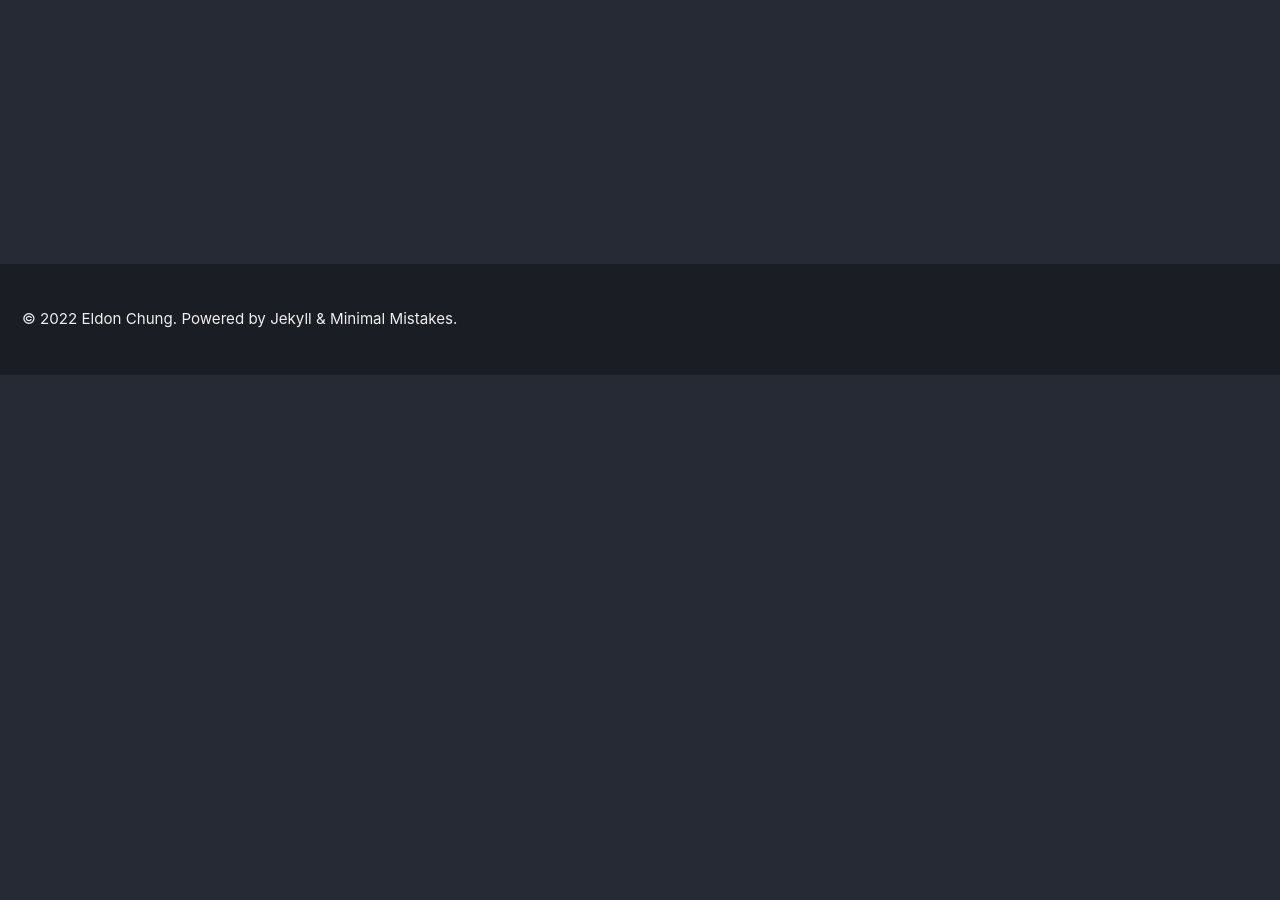
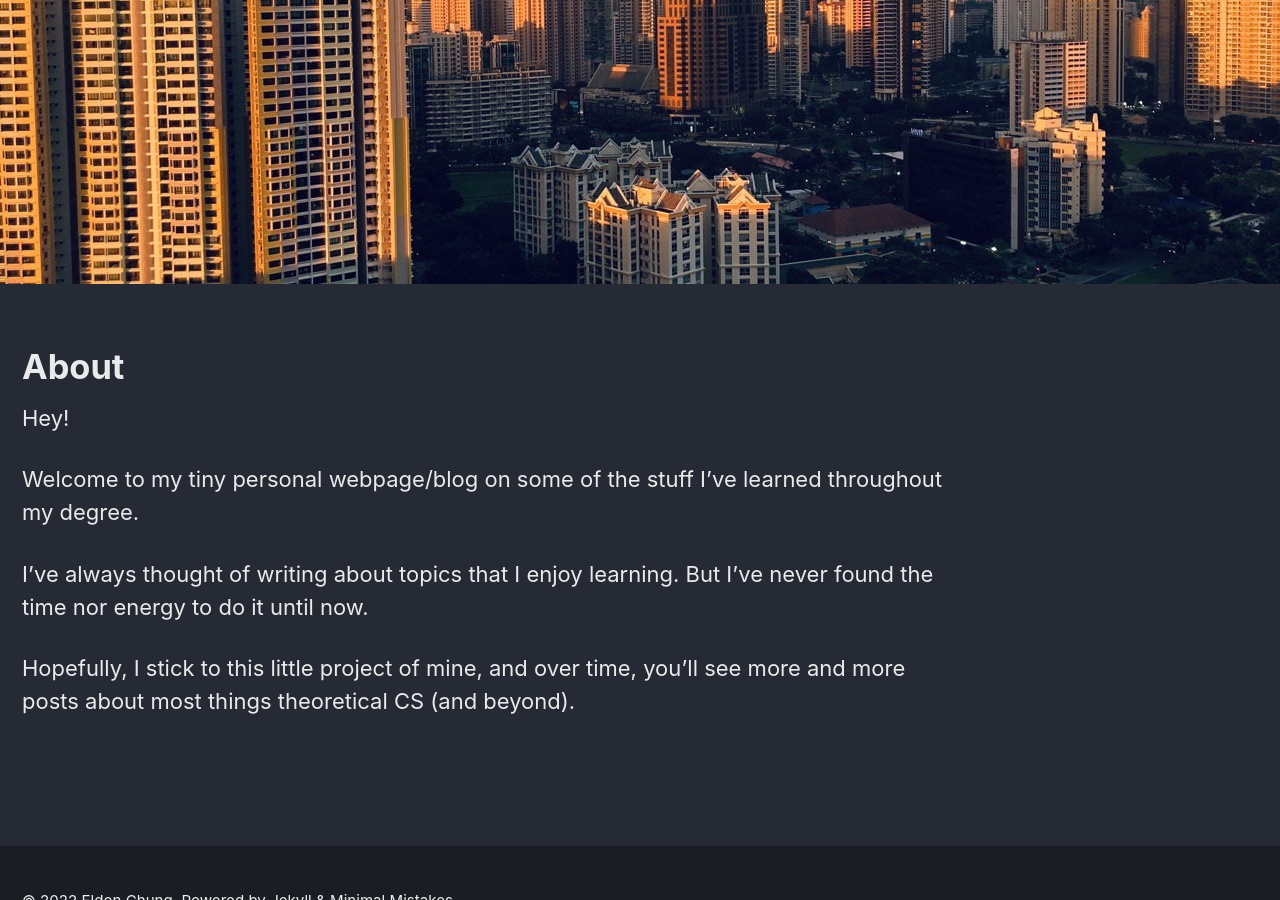
Before and after one commit to Eldon-Chung/eldon-chung.github.io, a Jekyll site: the page built from _pages/about.md, in a window 1280 px wide and 900 px high, scrolled down 525 px. Built offline with Jekyll 4.4.1, drawn with Linux system fonts in a browser that asks for light colours; cached includes are drawn as plain includes; before the commit the page ends 900 px from its top, so only the background shows below that.

Commit message:
update about page

```diff
--- a/_pages/about.md
+++ b/_pages/about.md
@@ -3,6 +3,18 @@
 title: "About"
 layout: single
 classes: wide
+header:
+  image: /assets/img/about/header-image.jpg
+#   caption: ""
 ---
 
-about page
+Hey!
+
+Welcome to my tiny personal webpage/blog on some of the stuff I've learned
+throughout my degree.
+
+I've always thought of writing about topics that I enjoy learning.
+But I've never found the time nor energy to do it until now.
+
+Hopefully, I stick to this little project of mine, and over time, you'll
+see more and more posts about most things theoretical CS (and beyond).
```
Also changed, not shown: assets/img/about/header-image.jpg (added).
